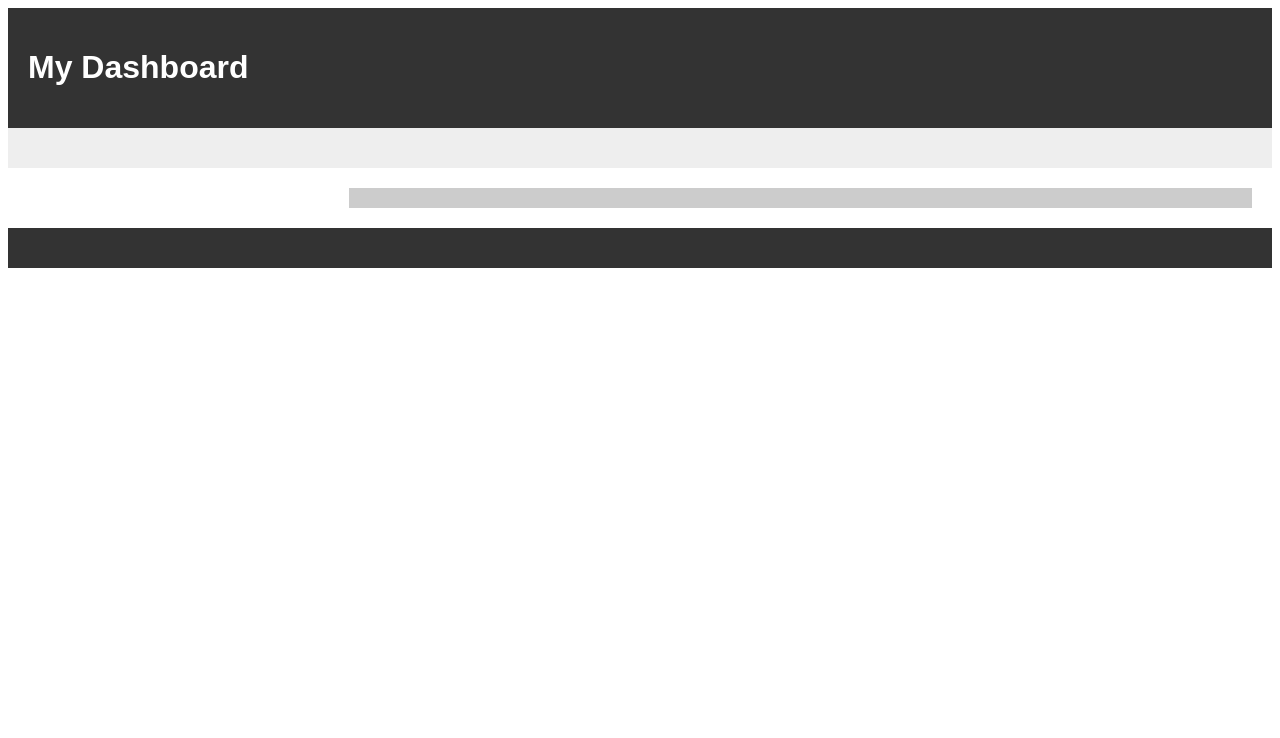
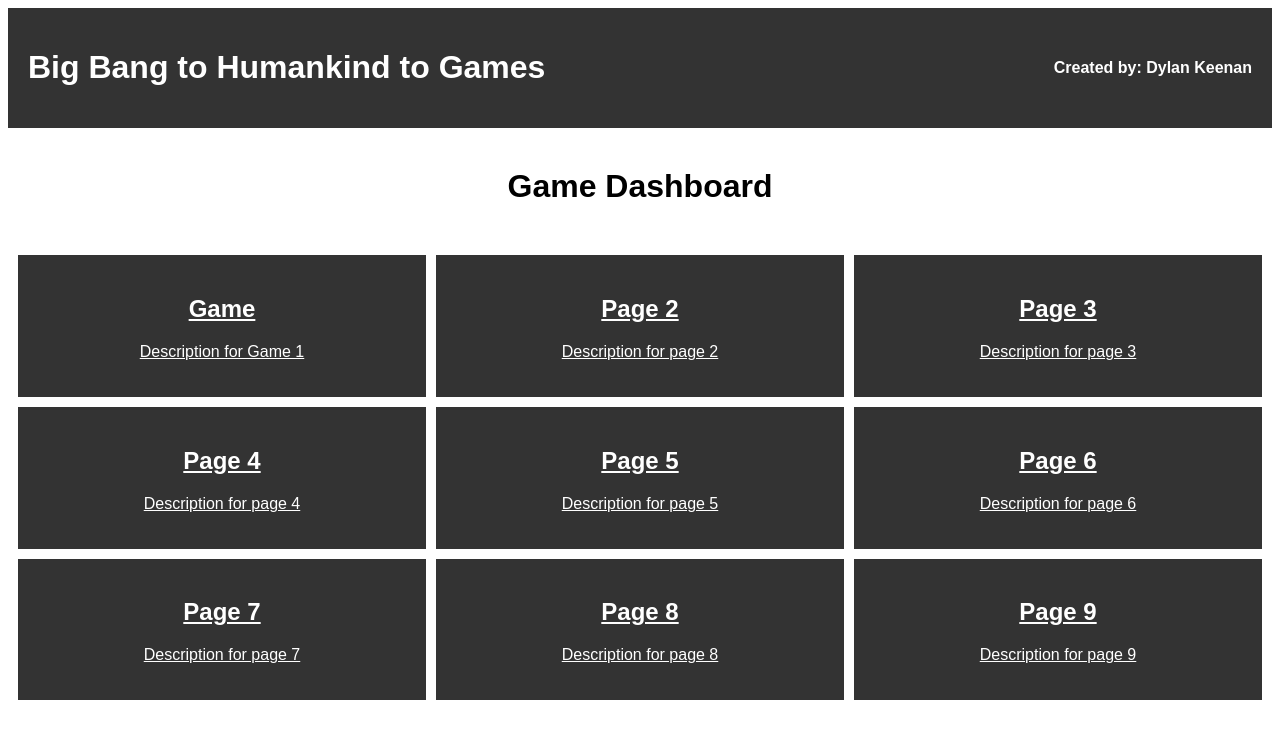
Before and after one commit to dkeenan01/bbthk-change-site, a plain HTML site: page index.html in a window 1280 px wide. Drawn offline with Linux system fonts and the light colour scheme.

Commit message:
first game update

```diff
--- a/index.html
+++ b/index.html
@@ -9,25 +9,59 @@
 </head>
 <body>
     <header>
-        <h1>My Dashboard</h1>
+        <h1>Big Bang to Humankind to Games</h1>
+        <h4>Created by: Dylan Keenan</h4>
     </header>
 
-    <nav>
-        <!-- Add navigation links here -->
-    </nav>
 
-    <main>
-        <section>
-            <!-- Add the main content of the dashboard here -->
-        </section>
+    <h1 class="description">Game Dashboard</h1>
 
-        <aside>
-            <!-- Add additional information or links here -->
-        </aside>
-    </main>
+    <div class="grid">
 
-    <footer>
-        <!-- Add footer content here -->
-    </footer>
+        <a href="https://colab.research.google.com/drive/1aT5xTGPPvJQVyUgJ30eCjYEC-E1BzrKs?usp=sharing" class="grid-item">
+            <h2>Game</h2>
+            <p>Description for Game 1</p>
+        </a>
+
+        <a href="" class="grid-item">
+            <h2>Page 2</h2>
+            <p>Description for page 2</p>
+        </a>
+
+        <a href="" class="grid-item">
+            <h2>Page 3</h2>
+            <p>Description for page 3</p>
+        </a>
+
+        <a href="" class="grid-item">
+            <h2>Page 4</h2>
+            <p>Description for page 4</p>
+        </a>
+
+        <a href="" class="grid-item">
+            <h2>Page 5</h2>
+            <p>Description for page 5</p>
+        </a>
+
+        <a href="" class="grid-item">
+            <h2>Page 6</h2>
+            <p>Description for page 6</p>
+        </a>
+
+        <a href="" class="grid-item">
+            <h2>Page 7</h2>
+            <p>Description for page 7</p>
+        </a>
+
+        <a href="" class="grid-item">
+            <h2>Page 8</h2>
+            <p>Description for page 8</p>
+        </a>
+
+        <a href="" class="grid-item">
+            <h2>Page 9</h2>
+            <p>Description for page 9</p>
+        </a>
+    </div>
 </body>
 </html>
--- a/style.css
+++ b/style.css
@@ -1,11 +1,11 @@
-/* Define the default font and font size for the dashboard */
+/* Style the default */
 body {
     font-family: Arial, sans-serif;
     font-size: 16px;
 }
 
-  /* Style the header */
 header {
+    /* Add styles for the header here */
     display: flex;
     align-items: center;
     justify-content: space-between;
@@ -14,41 +14,35 @@ body {
     color: #fff;
 }
 
-  /* Style the navigation links */
-  nav {
-    display: flex;
-    padding: 20px;
-    background-color: #eee;
+.description {
+    /* Add styles for the description class here */
+    text-align: center;
+    margin: 10px 0;
+    padding: 30px;
 }
-  nav a {
-    text-decoration: none;
-    color: #333;
+
+/* Style the grid container */
+.grid {
+    display: grid;
+    grid-template-columns: repeat(3, 1fr);
+    grid-gap: 10px;
     padding: 10px;
 }
-  nav a:hover {
-    background-color: #ccc;
+
+/* Style the grid items */
+.grid-item {
+    background-color: #333;
+    color: #fff;
+    padding: 20px;
+    text-align: center;
 }
 
-  /* Style the main content area */
-  main {
-    display: grid;
-    grid-template-columns: 1fr 3fr;
-    grid-gap: 20px;
+.grid-item a {
+    text-decoration: none;
+    color: #FFFFFF;
     padding: 20px;
 }
 
-  /* Style the aside element */
-  aside {
-    background-color: #ccc;
-    padding: 10px;
+.grid-item:hover {
+    background-color: #555;
 }
-
-  /* Style the footer */
-  footer {
-    display: flex;
-    align-items: center;
-    justify-content: space-between;
-    padding: 20px;
-    background-color: #333;
-    color: #fff;
-  }
```
Also changed, not shown: gameOne.html (added, +12 -0 lines). Lines whose indentation alone changed are shown as unchanged.
